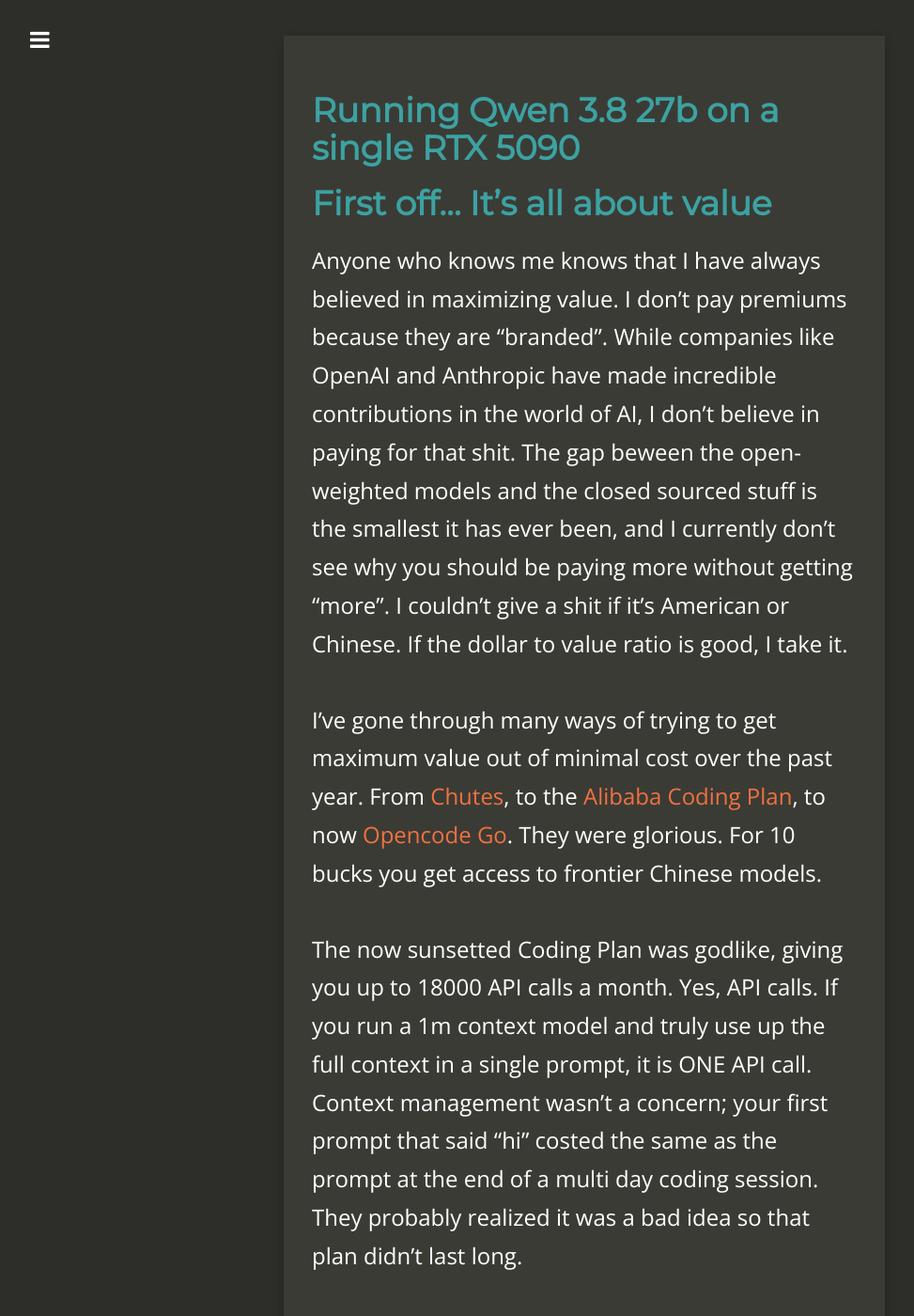
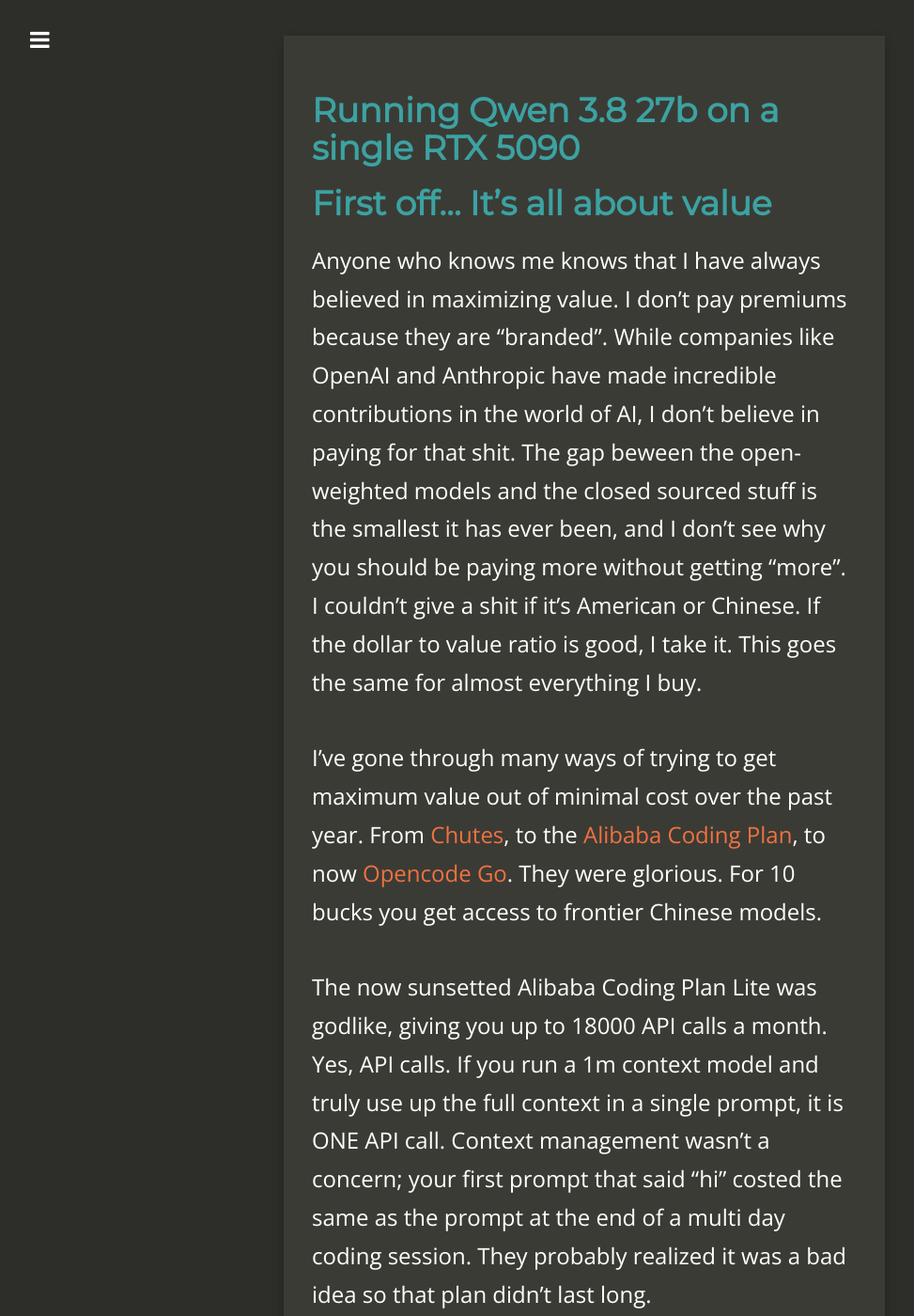
Before and after one commit to Dreamscent/Dreamscent.github.io, a Jekyll site: the page built from _posts/2026-08-21-Local-Qwen3.8-27b-on-RTX5090.md, in a window 1280 px wide and 1400 px high, scrolled down 374 px. Shown: the whole window at 94% size, without its empty margins (18-991 px from the left). Built offline with Jekyll 4.4.1, drawn with Linux system fonts in a browser that asks for light colours; nearby versions of some CDN libraries; some of the changed text lies outside the part shown.

Commit message:
More fixes
again coz i suck at proofreading

```diff
--- a/_posts/2026-08-21-Local-Qwen3.8-27b-on-RTX5090.md
+++ b/_posts/2026-08-21-Local-Qwen3.8-27b-on-RTX5090.md
@@ -19,7 +19,7 @@
 
 ## First off... It's all about value
 
-Anyone who knows me knows that I have always believed in maximizing value. I don't pay premiums because they are "branded". While companies like OpenAI and Anthropic have made incredible contributions in the world of AI, I don't believe in paying for that shit. The gap beween the open-weighted models and the closed sourced stuff is the smallest it has ever been, and I currently don't see why you should be paying more without getting "more". I couldn't give a shit if it's American or Chinese. If the dollar to value ratio is good, I take it.
+Anyone who knows me knows that I have always believed in maximizing value. I don't pay premiums because they are "branded". While companies like OpenAI and Anthropic have made incredible contributions in the world of AI, I don't believe in paying for that shit. The gap beween the open-weighted models and the closed sourced stuff is the smallest it has ever been, and I don't see why you should be paying more without getting "more". I couldn't give a shit if it's American or Chinese. If the dollar to value ratio is good, I take it. This goes the same for almost everything I buy.
 
 
 
@@ -27,7 +27,7 @@
 
 
 
-The now sunsetted Coding Plan was godlike, giving you up to 18000 API calls a month. Yes, API calls. If you run a 1m context model and truly use up the full context in a single prompt, it is ONE API call. Context management wasn't a concern; your first prompt that said "hi" costed the same as the prompt at the end of a multi day coding session. They probably realized it was a bad idea so that plan didn't last long.
+The now sunsetted Alibaba Coding Plan Lite was godlike, giving you up to 18000 API calls a month. Yes, API calls. If you run a 1m context model and truly use up the full context in a single prompt, it is ONE API call. Context management wasn't a concern; your first prompt that said "hi" costed the same as the prompt at the end of a multi day coding session. They probably realized it was a bad idea so that plan didn't last long.
 
 
 
@@ -67,11 +67,11 @@
 
 
 
-With good prompting, many mid-tier(or even small 8b parameter count models) can probably get the job done for most people. Small models write my code just fine for the most part personally. I like using the newer beast multi-trillion parameter models for troubleshooting and orchestration. If you're doing complicated stuff or are working with large codebases sure, you might need the larger models. But not everyone does.
+With good prompting, many mid-tier(or even small 8b parameter count models) can probably get the job done for most people. Small models write my code just fine for the most part personally. I like using the newer beast multi-trillion parameter models for troubleshooting and orchestration. If you're doing complicated stuff or are working with large codebases sure, you might need the larger models, which usually have large(1mil) contexts supported. But not everyone does.
 
 
 
-This brings me to my next point. Orchestrators.
+This brings me to my next point. Orchestrators. This is how you can reduce reliance of the frontier-tier models.
 
 
 
@@ -310,12 +310,12 @@
 [2]: https://www.alibabacloud.com/help/en/model-studio/coding-plan
 [3]: https://opencode.ai/go
 [4]: https://huggingface.co/Qwen/Qwen3.8-27B
-[ 5 ]: https://opencode.ai/
-[ 6 ]: https://github.com/alvinunreal/oh-my-opencode-slim
-[ 7 ]: https://x.com/yume_arasaki/status/2088689204041769057
-[ 8 ]: https://huggingface.co/gittensor-model-hub/Qwen3.8-27B-NVFP4-RTX5090
-[ 9 ]: https://huggingface.co/unsloth/Qwen3.8-27B-GGUF
-[ 10 ]: https://unsloth.ai/docs/desktop
-[ 11 ]: https://unsloth.ai/docs/new/studio
-[ 12 ]: https://ollama.com/
-[ 13 ]: https://lmstudio.ai/
+[5]: https://opencode.ai/
+[6]: https://github.com/alvinunreal/oh-my-opencode-slim
+[ 7]: https://x.com/yume_arasaki/status/2088689204041769057
+[8]: https://huggingface.co/gittensor-model-hub/Qwen3.8-27B-NVFP4-RTX5090
+[9]: https://huggingface.co/unsloth/Qwen3.8-27B-GGUF
+[10]: https://unsloth.ai/docs/desktop
+[11]: https://unsloth.ai/docs/new/studio
+[12]: https://ollama.com/
+[13]: https://lmstudio.ai/
```
Also changed, not shown: other parts of _posts/2026-08-21-Local-Qwen3.8-27b-on-RTX5090.md (+2 -2 lines).
